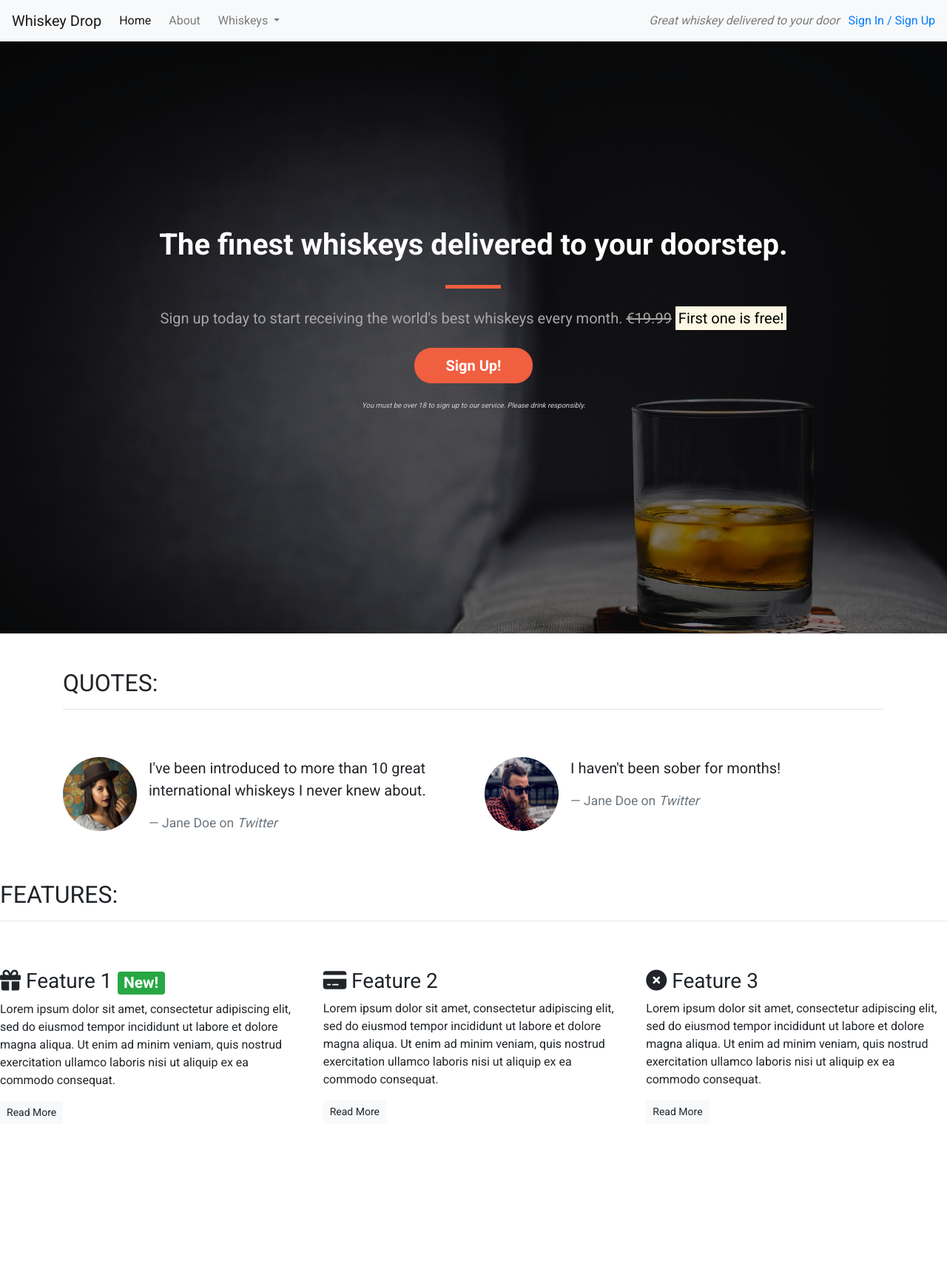
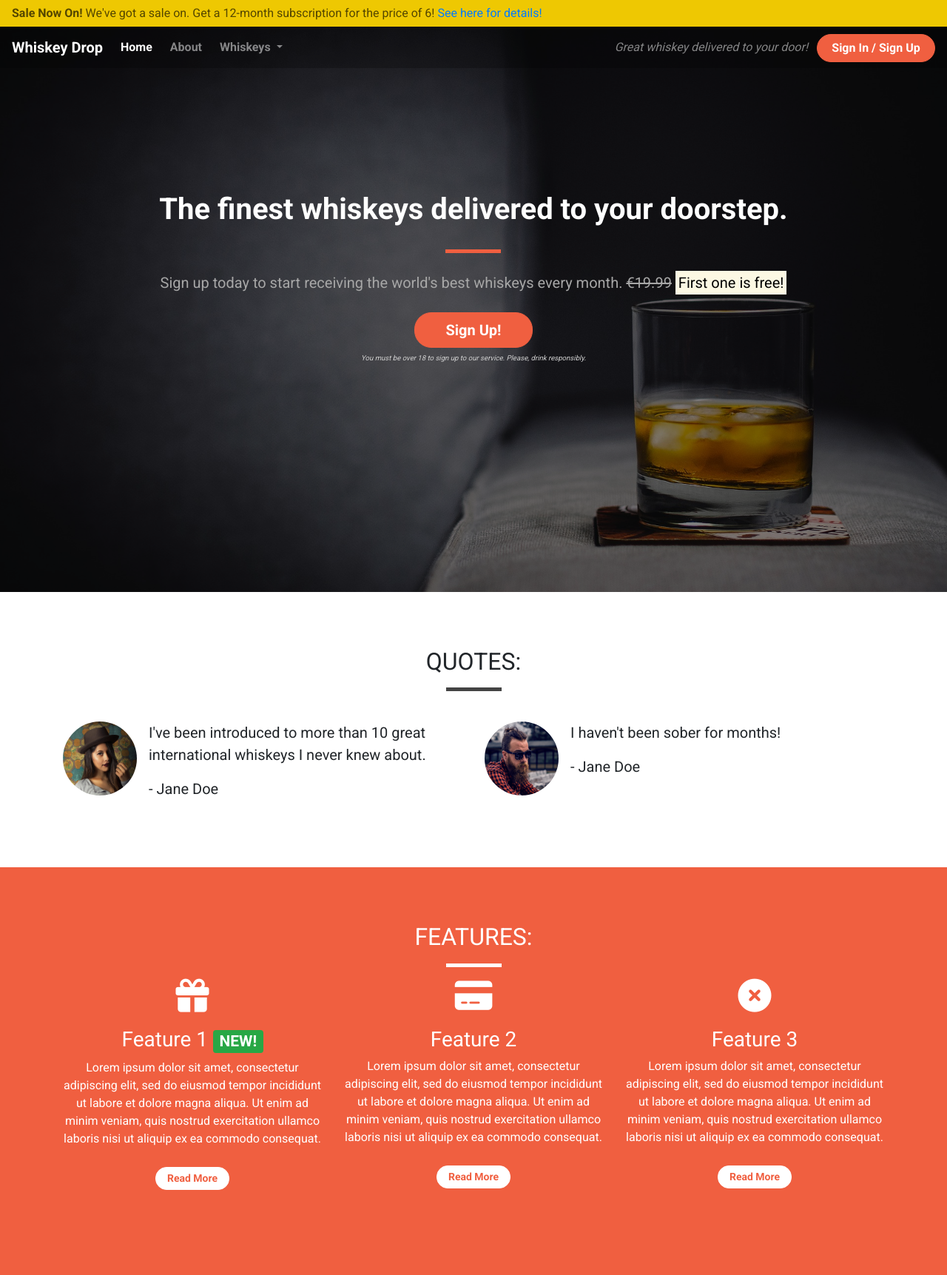
Before and after one commit to akramalex/test, a plain HTML site: page index.html in a window 1280 px wide. Shown: the whole page at 74% size. Before the commit the page ends 1535 px from the top, so only its background shows below. Drawn offline with nearby package versions, Linux system fonts and the light colour scheme.

Commit message:
done css and index

```diff
--- a/css/style.css
+++ b/css/style.css
@@ -2,14 +2,35 @@ body {
     font-family: 'Roboto', sans-serif;
 }
 
-/* Containers */
+.container-wrapper {}
 
-.alert-container {}
+.container-wrapper--red{
+    background-color: #f05f40;
+    color: white;
+
+}
+
+.alert-container .col-12 {
+    padding-left: 0;
+    padding-right: 0;
+}
+
+
+.site-wide-alert {
+    color: #544600;
+    background-color: #eec802;
+    border-color: #eec802;
+    padding: 5px 15px;
+    margin-bottom: 0;
+    border: 1px solid transparent;
+    border-radius: 0;
+}
+
 
 .callout-container {
     height: 100vh;
 
-    background: url('../images/whiskey-background.jpg') no-repeat center center fixed;
+    background: url('../images/whiskey-background.jpg') no-repeat bottom right fixed;
     -webkit-background-size: cover;
     -moz-background-size: cover;
     -o-background-size: cover;
@@ -31,26 +52,36 @@ body {
     background-color: rgba(0, 0, 0, 0.5);
 }
 
-.quotes-container {}
+/* Navbar */
 
-.features-container {}
-
-/* Block dividers */
-
-.block-divider {
-    width: 75px;
-    height: 5px;
-    border: 0;
-    background-color: #444;
+.navalert-container {
+    position: absolute;
+    top: 0;
+    left: 0;
+    z-index: 1;
+    padding-left: 0;
+    padding-right: 0;
 }
 
-.block-divider--orange {
-    background-color: #f05f40;
+.navbar {
+    margin-bottom: 0;
+    width: 100%;
+    background-color: rgba(0, 0, 0, .25);
+    border: 0;
 }
 
-.block-divider--short {
-    width: 35px;
+.navbar .navbar-toggler {
+    border: 0;
 }
+
+.navbar .navbar-brand {
+    font-weight: bold;
+}
+
+.navbar .navbar-nav a {
+    font-weight: bold;
+}
+
 
 /* Jumbotron */
 
@@ -76,6 +107,50 @@ body {
     color: #d0d0d0;
 }
 
+/*  page headers */
+
+.page-header {
+    margin-bottom: 0;
+    border-bottom: 0;
+    text-align: center;
+
+}
+.page-header h2 {
+    margin-top: 0;
+}
+
+.quotes .page-header {
+    margin-bottom: 25px;
+}
+/* Block dividers */
+
+.block-divider {
+    width: 75px;
+    height: 5px;
+    border: 0;
+    background-color: #444;
+}
+
+.block-divider--orange {
+    background-color: #f05f40;
+}
+
+.block-divider--white{
+    background-color: white;
+}
+
+.block-divider--short {
+    width: 35px;
+}
+
+/* Content containers */
+
+.content-container {
+    padding-top: 75px;
+    padding-bottom: 75px;
+}
+
+
 /* Buttons */
 
 .btn--cta {
@@ -98,3 +173,24 @@ body {
     border-color: #df4929;
     color: white;
 }
+
+.feature{
+    text-align: center;
+    margin-bottom: 40px;
+}
+
+.feature i {
+    margin-bottom: 20px;
+    font-size: 45px;
+    line-height: 45px;
+}
+
+.feature .btn{
+    background-color: white;
+    border-color: white;
+    border-radius: 15px;
+    color: #f05f40;
+    margin-top: 10px;
+    font-weight: bold;
+    min-width: 100px;
+}
--- a/index.html
+++ b/index.html
@@ -11,21 +11,33 @@
     <link href="https://fonts.googleapis.com/css?family=Roboto:400,700" rel="stylesheet">
     <link rel="stylesheet" href="css\style.css">
 </head>
+
 <body>
-    <!--Nav-->
-    <nav class="navbar navbar-light navbar-expand-sm bg-light">
-        <a href="/" class="navbar-brand">
-                    Whiskey Drop</a>
+    <div class="container-fluid navalert-container">
+        <div class="container-fluid alert-container">
+            <div class="row d-none d-sm-block">
+                <div class="col-12">
+                    <div class="site-wide-alert alert alert-warning">
+                        <strong>Sale Now On!</strong> We've got a sale on. Get a 12-month subscription for the price of
+                        6! <a href="">See here for details!</a>
+                    </div>
+                </div>
+            </div>
+        </div>
+        <nav class="navbar navbar-dark navbar-expand-sm">
+            <a href="/" class="navbar-brand">Whiskey Drop</a>
 
-        <button class="navbar-toggler ml-auto" type="button" data-toggle="collapse" data-target="#navbarNavDropdown" aria-controls="navbarNavDropdown" aria-expanded="false" aria-label="Toggle navigation">
+            <button class="navbar-toggler ml-auto" type="button" data-toggle="collapse" data-target="#navbarNavDropdown"
+                aria-controls="navbarNavDropdown" aria-expanded="false" aria-label="Toggle navigation">
                 <span class="navbar-toggler-icon"></span></button>
 
             <div class="collapse navbar-collapse" id="navbarNavDropdown">
                 <ul class="navbar-nav mr-auto">
                     <li class="active nav-item mr-2"><a class="nav-link" href="/">Home</a></li>
-                <li class="nav-item mr-2"><a class="nav-link" href="">About</a></li>
+                    <li class="nav-item mr-2"><a class="nav-link" href="/about">About</a></li>
                     <li class="nav-item dropdown">
-                    <a class="nav-link dropdown-toggle" href="#" id="navbarDropdownMenuLink" role="button" data-toggle="dropdown" aria-haspopup="true" aria-expanded="false">
+                        <a class="nav-link dropdown-toggle" href="#" id="navbarDropdownMenuLink" role="button"
+                            data-toggle="dropdown" aria-haspopup="true" aria-expanded="false">
                             Whiskeys
                         </a>
                         <div class="dropdown-menu" aria-labelledby="navbarDropdownMenuLink">
@@ -36,24 +48,16 @@
                         </div>
                     </li>
 
-                <li class="nav-item mr-2 d-block d-sm-none"><a class="nav-link" href="">Sign In / Sign Up</a></li>
+                    <li class="nav-item mr-2 d-block d-sm-none"><a class="nav-link" href="/login">Sign In / Sign Up</a>
+                    </li>
                 </ul>
             </div>
             <div class="d-none d-md-block">
-            <p class="navbar-text my-auto mr-2"><i>Great whiskey delivered to your door</i></p>
-            <a href="/login">Sign In / Sign Up</a>
+                <p class="navbar-text my-auto mr-2"><i>Great whiskey delivered to your door!</i></p>
+                <a href="/login" class="btn btn--cta btn--red">Sign In / Sign Up</a>
             </div>
-        <!--</nav>-->
         </nav>
-    <!--<div class="container alert-container">-->
-    <!--    <div class="row d-none d-sm-block">-->
-    <!--        <div class="col-12">-->
-    <!--            <div class="alert alert-warning">-->
-    <!--                <strong>Sale Now On!</strong> We've got a sale on. Get a 12 month subscription for the price of 6! <a href="">See here for more details</a>-->
-    <!--            </div>-->
-    <!--        </div>-->
-    <!--    </div>-->
-    <!--</div>-->
+    </div>
     <div class="container-fluid callout-container">
         <!-- Callout -->
         <div class="opaque-overlay">&nbsp;</div>
@@ -65,22 +69,26 @@
                     <p class="lead">Sign up today to start receiving the world's best whiskeys every month.
                         <s class="d-none d-sm-inline">€19.99</s>
                         <span class="d-inline d-sm-none"><br></span>
-                        <strong><mark>First one is free!</mark></strong></p>
-                    <p><button class="btn btn-lg btn--cta btn--red" data-toggle="modal" data-target="#signUpModal">Sign Up!</button></p>
-                    <p class="text-muted"><small>You must be over 18 to sign up to our service. Please drink responsibly.</small></p>
+                        <strong><mark>First one is free!</mark></strong>
+                    </p>
+                    <button class="btn btn-lg btn--cta btn--red" data-toggle="modal" data-target="#signUpModal">Sign
+                        Up!</button>
+                    <p class="text-muted"><small>You must be over 18 to sign up to our service. Please, drink
+                            responsibly.</small></p>
                 </section>
             </div>
         </div>
+        <!-- /.callout -->
     </div>
-    <!-- /.callout -->
 
     <!-- Quotes -->
-    <div class="container quotes-container">
+    <div class="container-wrapper">
+        <div class="container quotes-container  content-container ">
             <section class="quotes">
                 <div class="row">
-                <div class="col-12 my-5">
+                    <div class="col-12 page-header ">
                         <h2 class="text-uppercase">Quotes:</h2>
-                    <hr />
+                        <hr class="block-divider block-drivider--short">
                     </div>
                 </div>
                 <div class="row">
@@ -91,8 +99,10 @@
                             </div>
                             <div class="media-body">
                                 <blockquote class="blockquote">
-                                <p>I've been introduced to more than 10 great international whiskeys I never knew about.</p>
-                                <footer class="blockquote-footer">Jane Doe on <cite title="Twitter">Twitter</cite></footer>
+                                    <p>I've been introduced to more than 10 great international whiskeys I never knew
+                                        about.
+                                    </p>
+                                    <p>- Jane Doe</p>
                                 </blockquote>
                             </div>
                         </div>
@@ -105,52 +115,66 @@
                             <div class="media-body">
                                 <blockquote class="blockquote">
                                     <p>I haven't been sober for months!</p>
-                                <footer class="blockquote-footer">Jane Doe on <cite title="Twitter">Twitter</cite></footer>
+                                    <p>- Jane Doe</p>
                                 </blockquote>
                             </div>
                         </div>
                     </div>
                 </div>
             </section>
+            <!-- /.quotes -->
         </div>
-    <!-- /.quotes -->
-
+    </div>
     <!-- Features -->
-    <div class="features-container">
+    <div class="container-wrapper container-wrapper--red">
+        <div class="container  features-container  content-container ">
             <section class="features">
                 <div class="row">
-                <div class="col-12 my-5">
+                    <div class="col-12 page-header">
                         <h2 class="text-uppercase">Features:</h2>
-                    <hr />
+                        <hr class="block-divider block-drivider--short block-divider--white">
                     </div>
                 </div>
                 <div class="row">
                     <div class="col-12 col-md-6 col-lg-4">
                         <div class="feature">
-                        <h3><i class="fas fa-gift d-none d-sm-inline"></i> Feature 1 <span class="badge badge-success">New!</span></h3>
-                        <p>Lorem ipsum dolor sit amet, consectetur adipiscing elit, sed do eiusmod tempor incididunt ut labore et dolore magna aliqua. Ut enim ad minim veniam, quis nostrud exercitation ullamco laboris nisi ut aliquip ex ea commodo consequat.</p>
+                            <h3><i class="fas fa-gift d-none d-sm-block"></i> Feature 1 <span
+                                    class="badge badge-success">NEW!</span></h3>
+                            <p>Lorem ipsum dolor sit amet, consectetur adipiscing elit, sed do eiusmod tempor incididunt
+                                ut
+                                labore et dolore magna aliqua. Ut enim ad minim veniam, quis nostrud exercitation
+                                ullamco
+                                laboris nisi ut aliquip ex ea commodo consequat.</p>
                             <p><a class="btn btn-sm btn-light" href="">Read More</a></p>
                         </div>
                     </div>
                     <div class="col-12 col-md-6 col-lg-4">
                         <div class="feature">
-                        <h3><i class="fas fa-credit-card d-none d-sm-inline"></i> Feature 2</h3>
-                        <p>Lorem ipsum dolor sit amet, consectetur adipiscing elit, sed do eiusmod tempor incididunt ut labore et dolore magna aliqua. Ut enim ad minim veniam, quis nostrud exercitation ullamco laboris nisi ut aliquip ex ea commodo consequat.</p>
+                            <h3><i class="fas fa-credit-card d-none d-sm-block"></i> Feature 2</h3>
+                            <p>Lorem ipsum dolor sit amet, consectetur adipiscing elit, sed do eiusmod tempor incididunt
+                                ut
+                                labore et dolore magna aliqua. Ut enim ad minim veniam, quis nostrud exercitation
+                                ullamco
+                                laboris nisi ut aliquip ex ea commodo consequat.</p>
                             <p><a class="btn btn-sm btn-light" href="">Read More</a></p>
                         </div>
                     </div>
                     <div class="col-12 d-md-none d-lg-block col-lg-4">
                         <div class="feature">
-                        <h3><i class="fas fa-times-circle d-none d-sm-inline"></i> Feature 3</h3>
-                        <p>Lorem ipsum dolor sit amet, consectetur adipiscing elit, sed do eiusmod tempor incididunt ut labore et dolore magna aliqua. Ut enim ad minim veniam, quis nostrud exercitation ullamco laboris nisi ut aliquip ex ea commodo consequat.</p>
+                            <h3><i class="fas fa-times-circle d-none d-sm-block"></i> Feature 3</h3>
+                            <p>Lorem ipsum dolor sit amet, consectetur adipiscing elit, sed do eiusmod tempor incididunt
+                                ut
+                                labore et dolore magna aliqua. Ut enim ad minim veniam, quis nostrud exercitation
+                                ullamco
+                                laboris nisi ut aliquip ex ea commodo consequat.</p>
                             <p><a class="btn btn-sm btn-light" href="">Read More</a></p>
                         </div>
                     </div>
                 </div>
             </section>
+            <!-- /.features -->
         </div>
-    <!-- /.features -->
-
+    </div>
     <div class="modal" tabindex="-1" role="dialog" id="signUpModal">
         <div class="modal-dialog" role="document">
             <div class="modal-content">
@@ -164,8 +188,10 @@
                     <form>
                         <div class="form-group">
                             <label for="exampleInputEmail1">Email address</label>
-                            <input type="email" class="form-control" id="exampleInputEmail1" aria-describedby="emailHelp" placeholder="Enter email">
-                            <small id="emailHelp" class="form-text text-muted">We'll never share your email with anyone else.</small>
+                            <input type="email" class="form-control" id="exampleInputEmail1"
+                                aria-describedby="emailHelp" placeholder="Enter email">
+                            <small id="emailHelp" class="form-text text-muted">We'll never share your email with anyone
+                                else.</small>
                         </div>
                         <div class="form-group">
                             <label for="password">Password</label>
@@ -173,7 +199,8 @@
                         </div>
                         <div class="form-group">
                             <label for="repeatPassword">Repeat Password</label>
-                            <input type="password" class="form-control" id="repeatPassword" placeholder="Repeat Password">
+                            <input type="password" class="form-control" id="repeatPassword"
+                                placeholder="Repeat Password">
                         </div>
                         <button type="submit" class="btn btn-success">Submit</button>
                     </form>
@@ -182,9 +209,15 @@
         </div>
     </div>
 
-    <script src="https://code.jquery.com/jquery-3.3.1.slim.min.js" integrity="sha384-q8i/X+965DzO0rT7abK41JStQIAqVgRVzpbzo5smXKp4YfRvH+8abtTE1Pi6jizo" crossorigin="anonymous"></script>
-    <script src="https://cdnjs.cloudflare.com/ajax/libs/popper.js/1.14.3/umd/popper.min.js" integrity="sha384-ZMP7rVo3mIykV+2+9J3UJ46jBk0WLaUAdn689aCwoqbBJiSnjAK/l8WvCWPIPm49" crossorigin="anonymous"></script>
-    <script src="https://stackpath.bootstrapcdn.com/bootstrap/4.1.3/js/bootstrap.min.js" integrity="sha384-ChfqqxuZUCnJSK3+MXmPNIyE6ZbWh2IMqE241rYiqJxyMiZ6OW/JmZQ5stwEULTy" crossorigin="anonymous"></script>
+    <script src="https://code.jquery.com/jquery-3.3.1.slim.min.js"
+        integrity="sha384-q8i/X+965DzO0rT7abK41JStQIAqVgRVzpbzo5smXKp4YfRvH+8abtTE1Pi6jizo"
+        crossorigin="anonymous"></script>
+    <script src="https://cdnjs.cloudflare.com/ajax/libs/popper.js/1.14.3/umd/popper.min.js"
+        integrity="sha384-ZMP7rVo3mIykV+2+9J3UJ46jBk0WLaUAdn689aCwoqbBJiSnjAK/l8WvCWPIPm49"
+        crossorigin="anonymous"></script>
+    <script src="https://stackpath.bootstrapcdn.com/bootstrap/4.1.3/js/bootstrap.min.js"
+        integrity="sha384-ChfqqxuZUCnJSK3+MXmPNIyE6ZbWh2IMqE241rYiqJxyMiZ6OW/JmZQ5stwEULTy"
+        crossorigin="anonymous"></script>
 </body>
 
 </html>
```
Lines whose indentation alone changed are shown as unchanged.
